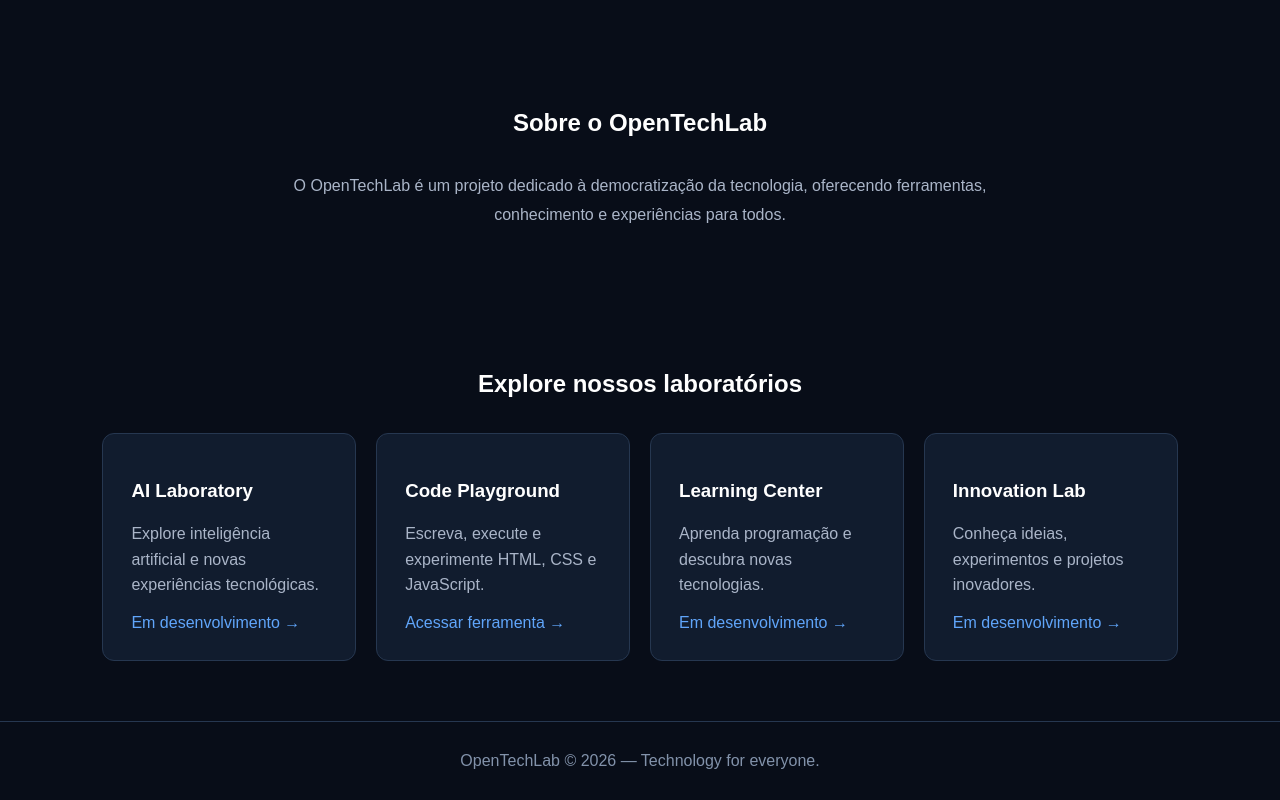
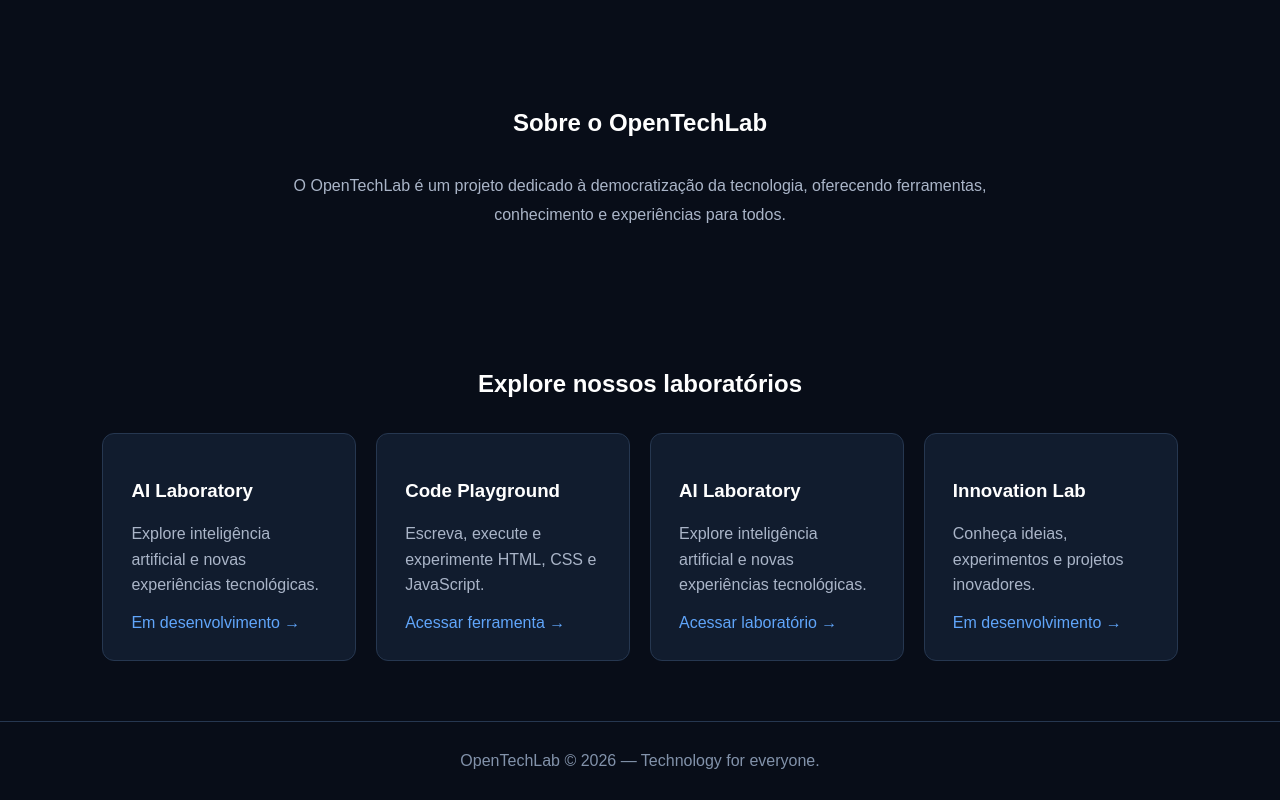
Before and after one commit to pedrocabanhas/ONEVISION, a plain HTML site: page index.html in a window 1280 px wide. Shown: the part 576-1376 px from the top of the page. Drawn offline with Linux system fonts and the light colour scheme.

Commit message:
Replace Learning Center with AI Laboratory section

```diff
--- a/index.html
+++ b/index.html
@@ -148,11 +148,11 @@ footer {
       <a href="tools/playground.html">Acessar ferramenta →</a>
     </div>
 
-    <div class="card">
-      <h3>Learning Center</h3>
-      <p>Aprenda programação e descubra novas tecnologias.</p>
-      <a href="#">Em desenvolvimento →</a>
-    </div>
+   <div class="card">
+  <h3>AI Laboratory</h3>
+  <p>Explore inteligência artificial e novas experiências tecnológicas.</p>
+  <a href="ai/index.html">Acessar laboratório →</a>
+</div>
 
     <div class="card">
       <h3>Innovation Lab</h3>
```
